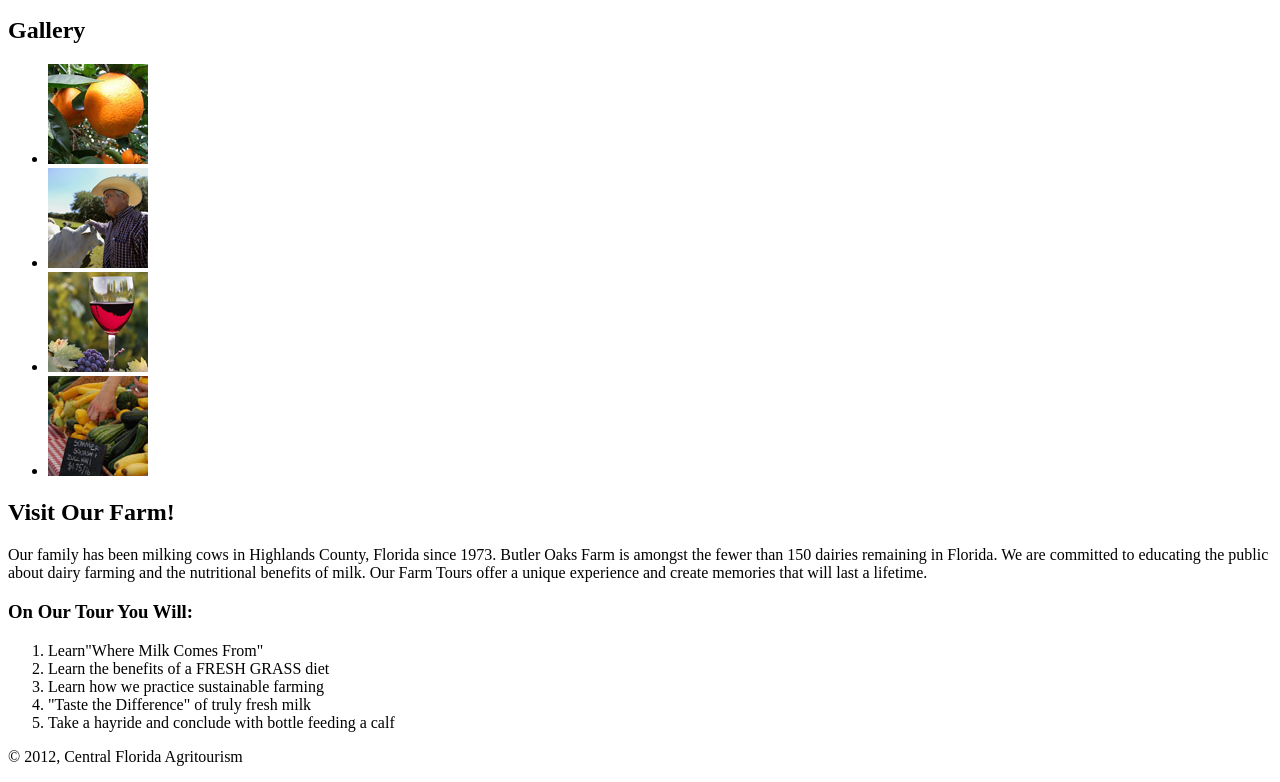
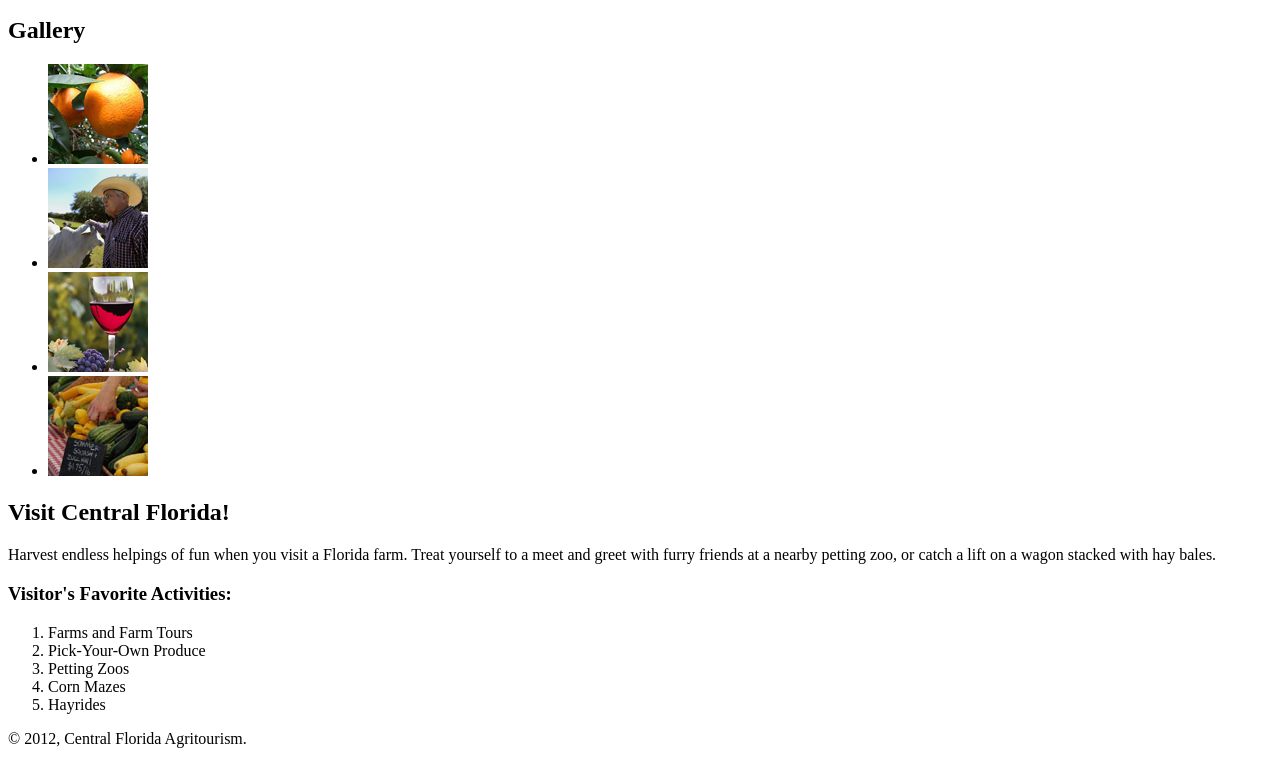
Before and after one commit to happykatie/WSD-site2, a plain HTML site: page index.html in a window 1280 px wide. Shown: the part 421-1203 px from the top of the page. Drawn offline with Linux system fonts and the light colour scheme.

Commit message:
Updated cfa "visit" section.

```diff
--- a/index.html
+++ b/index.html
@@ -42,24 +42,24 @@
 
 			<section>
 
-				<h2 id="visit">Visit Our Farm!</h2>
+				<h2 id="visit">Visit Central Florida!</h2>
 
-				<p>Our family has been milking cows in Highlands County, Florida since 1973. Butler Oaks Farm is amongst the fewer than 150 dairies remaining in Florida. We are committed to educating the public about dairy farming and the nutritional benefits of milk. Our Farm Tours offer a unique experience and create memories that will last a lifetime.</p>
+				<p>Harvest endless helpings of fun when you visit a Florida farm. Treat yourself to a meet and greet with furry friends at a nearby petting zoo, or catch a lift on a wagon stacked with hay bales.</p>
 
-				<h3>On Our Tour You Will:</h3>
+				<h3>Visitor's Favorite Activities:</h3>
 
 				<ol>
-					<li>Learn"Where Milk Comes From"</li>
-					<li>Learn the benefits of a FRESH GRASS diet</li>
-					<li>Learn how we practice sustainable farming</li>
-					<li>"Taste the Difference" of truly fresh milk</li>
-					<li>Take a hayride and conclude with bottle feeding a calf</li>
+					<li>Farms and Farm Tours</li>
+					<li>Pick-Your-Own Produce</li>
+					<li>Petting Zoos</li>
+					<li>Corn Mazes</li>
+					<li>Hayrides</li>
 				</ol>
 
 			</section>
 
 			<footer>
-				<p>&copy; 2012, Central Florida Agritourism</p>
+				<p>&copy; 2012, Central Florida Agritourism.</p>
 			</footer>
 	</body>
 </html>
```
